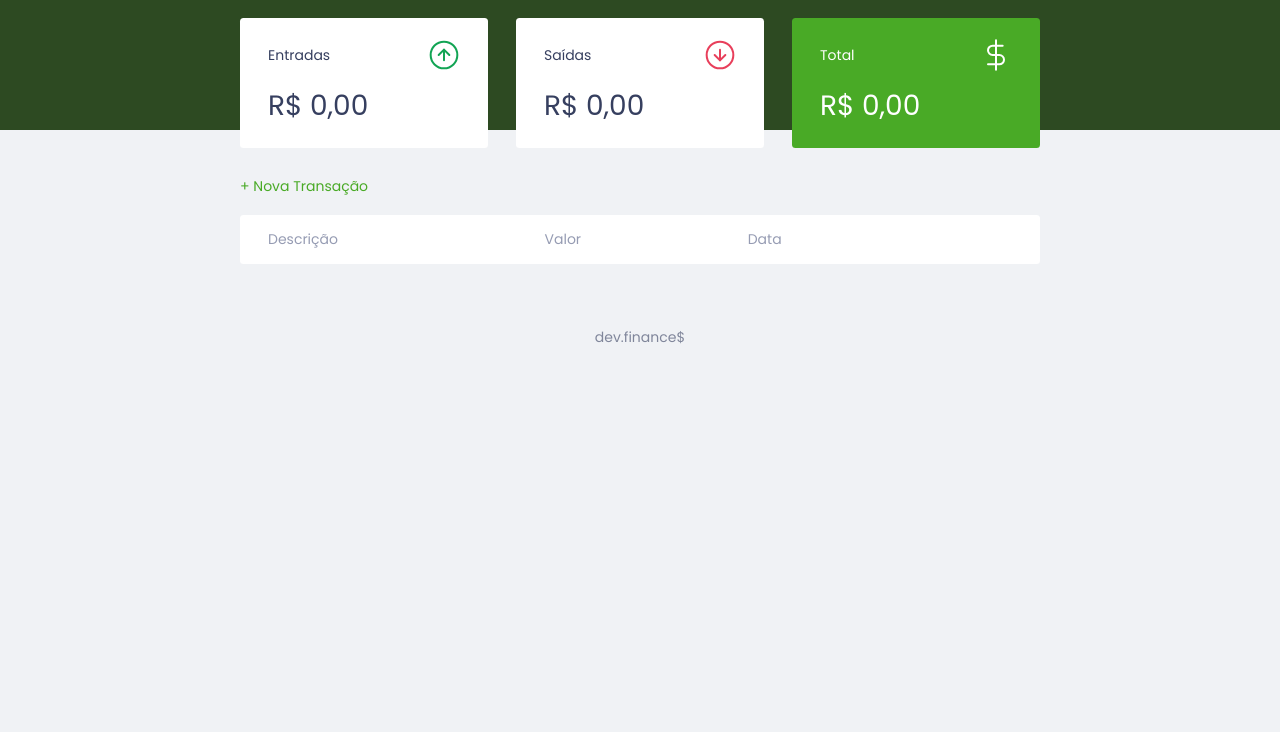
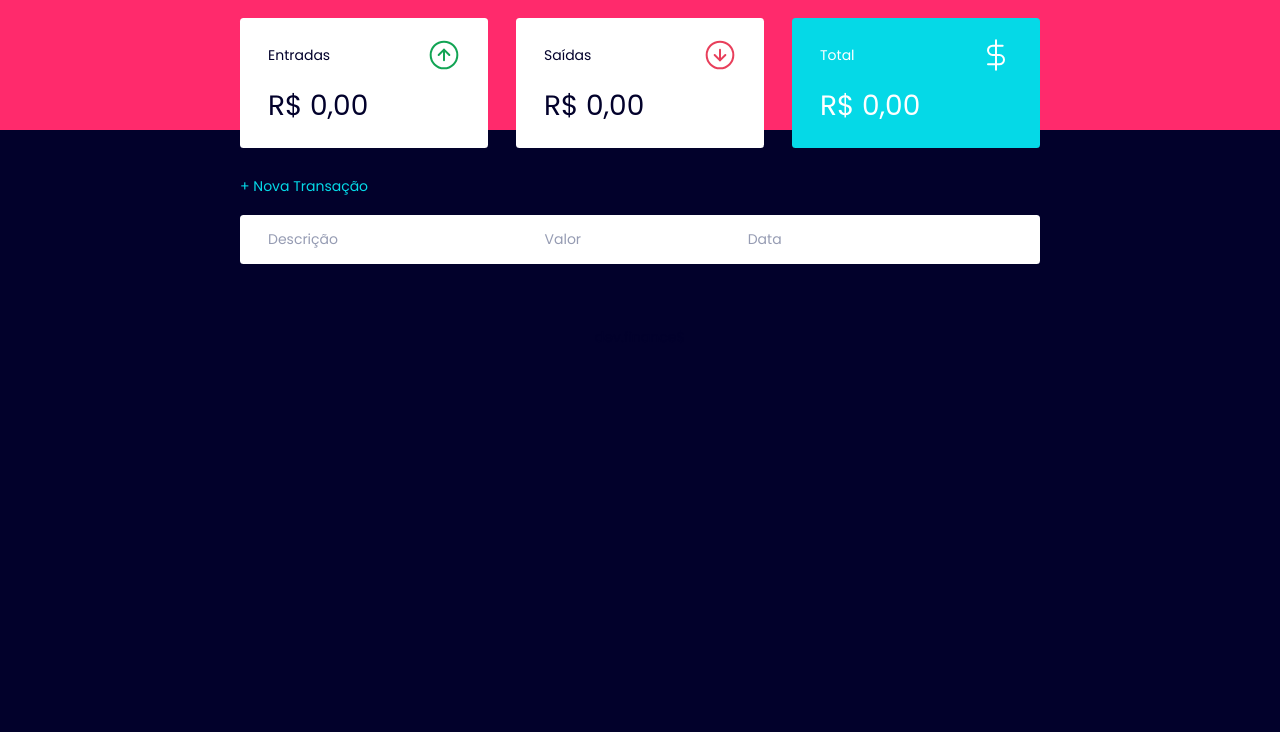
Before and after one commit to tujade/dev-money, a plain HTML site: page index.html in a window 1280 px wide. Shown: the part 68-800 px from the top of the page. Drawn offline with Linux system fonts and the light colour scheme.

Commit message:
Finalização CSS e Projeto

```diff
--- a/style.css
+++ b/style.css
@@ -1,9 +1,10 @@
 /* Global ===================== */
 :root {
-  --dark-blue: #363f5f;
-  --green: #49AA26;
-  --light-green: #3dd705;
+  --dark-blue: #02012B;
+  --green: #05D9E7;
+  --light-green: #66DB3C;
   --red: #e92929;
+  --pink: #FF2A6C;
 
 }
 
@@ -18,7 +19,7 @@ html {
 }
 
 body {
-  background: #f0f2f5;
+  background: var(--dark-blue);
   font-family:'Poppins', sans-serif
 }
 
@@ -103,7 +104,7 @@ button:hover {
 
 /* Header ===================== */
 header {
-  background: #2D4A22;
+  background: var(--pink);
   padding: 2rem 0 10rem;
   text-align: center;
 }
```
Also changed, not shown: 1 other file.
